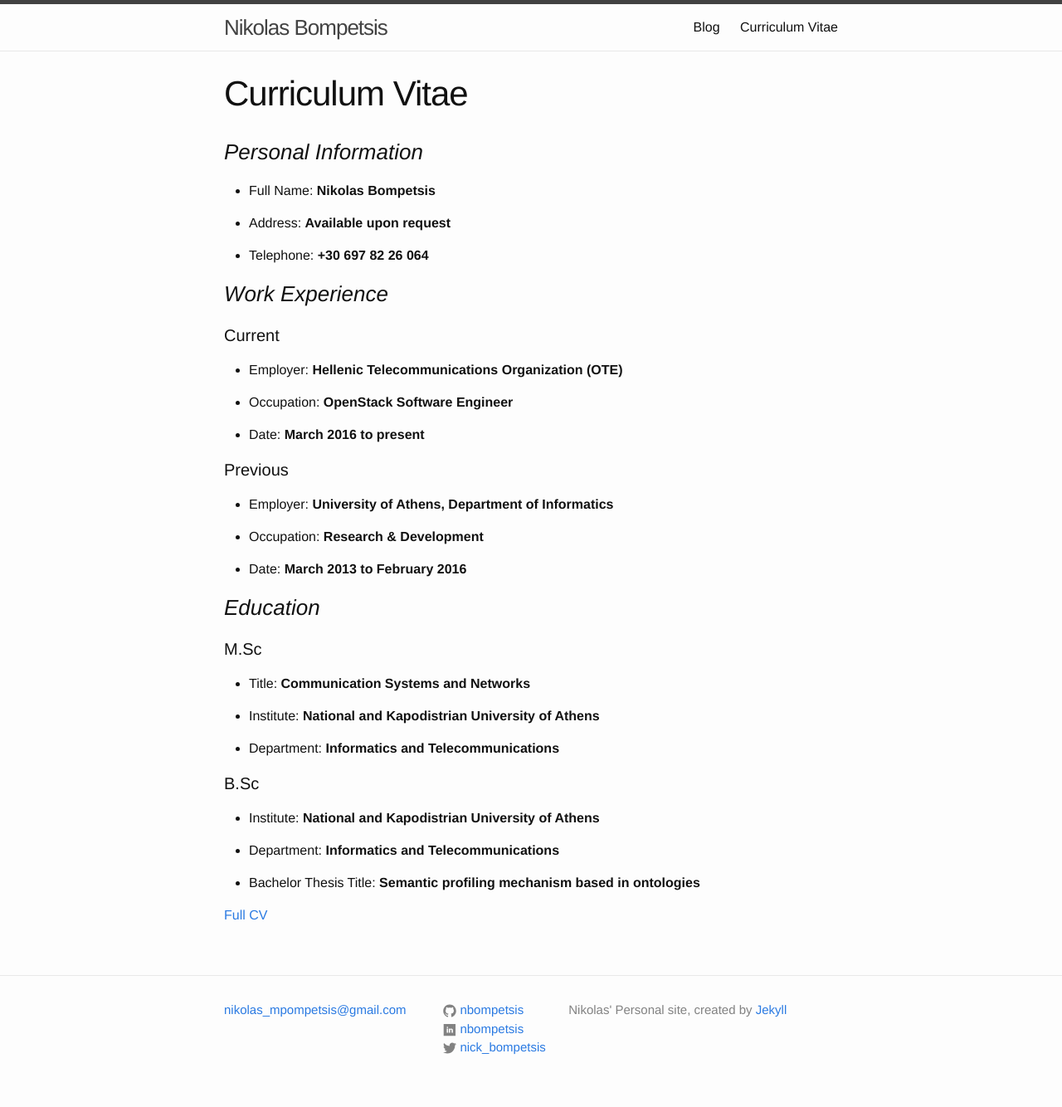
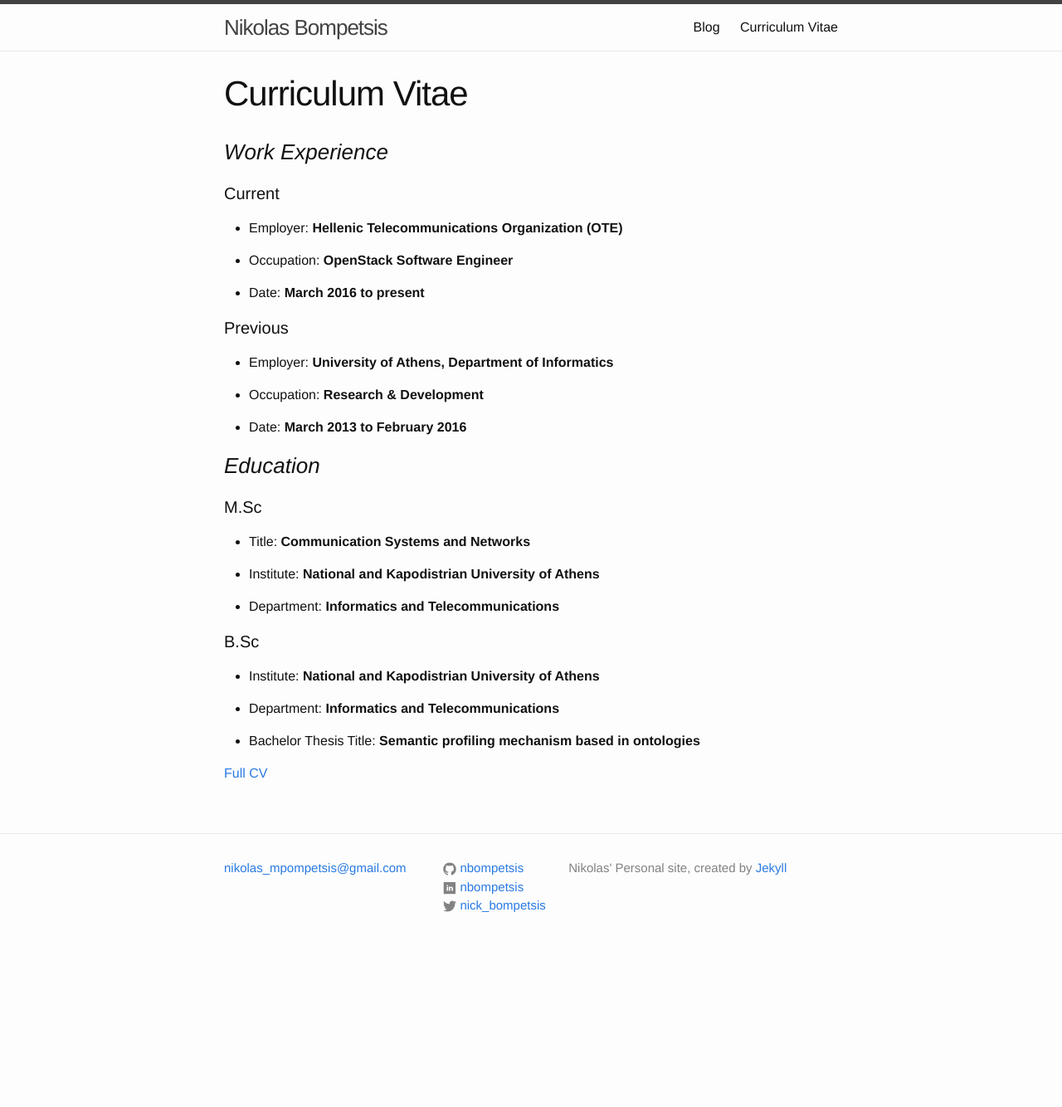
Before and after one commit to nbompetsis/nbompetsis.github.io, a Jekyll site: the page built from cv.md, in a window 1280 px wide. Shown: the whole page at 83% size. Built offline with Jekyll 4.4.1, drawn with Linux system fonts in a browser that asks for light colours; after the commit the page ends 1163 px from its top, so only the background shows below that.

Commit message:
Change on cv

```diff
--- a/cv.md
+++ b/cv.md
@@ -3,18 +3,6 @@
 title: Curriculum Vitae
 permalink: /cv/
 ---
-
-### *Personal Information*
-
-- Full Name:
-**Nikolas Bompetsis**
-
-- Address:
-**Available upon request**
-
-- Telephone:
-**+30 697 82 26 064**
-
 
 ### *Work Experience*
 
```
